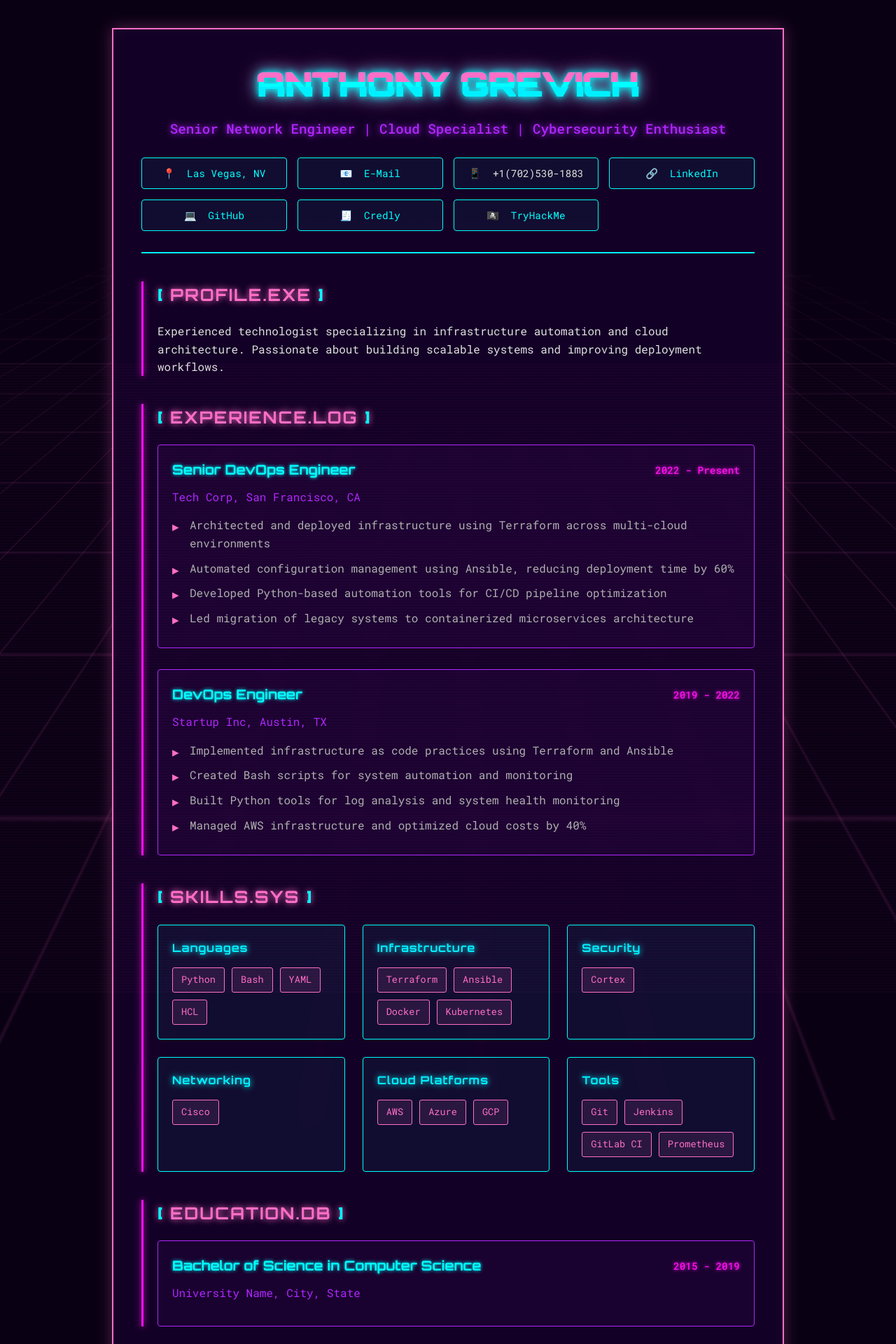
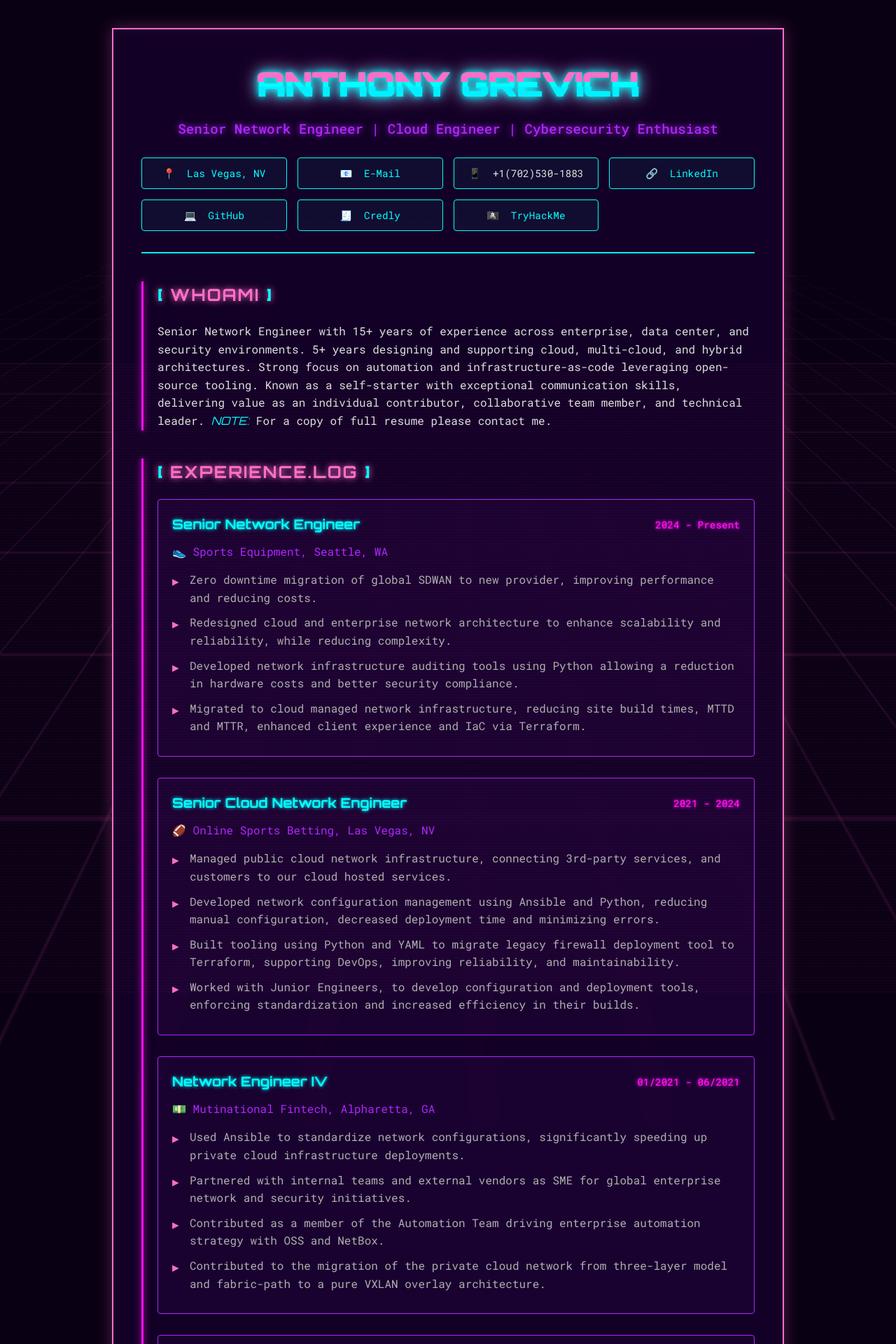
Before and after one commit to fastfabric/fastfabric.github.io, a Jekyll site: the page built from index.html, in a window 1280 px wide. Shown: the top 1920 px of the page at 70% size. Built offline with Jekyll 4.4.1, drawn with Linux system fonts in a browser that asks for light colours; some of the changed text lies outside the part shown.

Commit message:
Updated Experience and Other Items

```diff
--- a/_config.yml
+++ b/_config.yml
@@ -9,7 +9,7 @@ url: "" # the base hostname & protocol for your site
 
 # Personal info
 name: "ANTHONY GREVICH"
-tagline: "Senior Network Engineer | Cloud Specialist | Cybersecurity Enthusiast"
+tagline: "Senior Network Engineer | Cloud Engineer | Cybersecurity Enthusiast"
 location: "maps.app.goo.gl/XupTmAWTv1jW6Wk19"
 phone: "+1(702)530-1883"
 website: "fastfabric.github.io"
--- a/assets/css/style.css
+++ b/assets/css/style.css
@@ -193,6 +193,11 @@ body {
   text-shadow: 0 0 10px var(--neon-purple);
   margin-bottom: 20px;
   font-weight: 500;
+}
+
+.note {
+  font-family: 'Orbitron', sans-serif;
+  color: var(--electric-cyan);
 }
 
 /* Contact Grid */
--- a/index.html
+++ b/index.html
@@ -45,9 +45,15 @@ title: Resume
 
   <!-- Summary Section -->
   <section class="cyber-section">
-    <h2 class="section-title"><span class="bracket">[</span> PROFILE.EXE <span class="bracket">]</span></h2>
+    <h2 class="section-title"><span class="bracket">[</span> WHOAMI <span class="bracket">]</span></h2>
     <div class="section-content">
-      <p>Experienced technologist specializing in infrastructure automation and cloud architecture. Passionate about building scalable systems and improving deployment workflows.</p>
+      <p>
+         Senior Network Engineer with 15+ years of experience across enterprise, data center, and security environments.
+         5+ years designing and supporting cloud, multi-cloud, and hybrid architectures. Strong focus on automation
+         and infrastructure-as-code leveraging open-source tooling. Known as a self-starter with exceptional communication skills,
+         delivering value as an individual contributor, collaborative team member, and technical leader.
+         <em class="note">NOTE:</em> For a copy of full resume please contact me.
+      </p>
     </div>
   </section>
 
@@ -58,29 +64,57 @@ title: Resume
 
       <div class="experience-item">
         <div class="item-header">
-          <h3 class="item-title">Senior DevOps Engineer</h3>
-          <span class="item-date">2022 - Present</span>
+          <h3 class="item-title">Senior Network Engineer</h3>
+          <span class="item-date">2024 - Present</span>
         </div>
-        <p class="item-company">Tech Corp, San Francisco, CA</p>
+        <p class="item-company">👟 Sports Equipment, Seattle, WA</p>
         <ul class="cyber-list">
-          <li>Architected and deployed infrastructure using Terraform across multi-cloud environments</li>
-          <li>Automated configuration management using Ansible, reducing deployment time by 60%</li>
-          <li>Developed Python-based automation tools for CI/CD pipeline optimization</li>
-          <li>Led migration of legacy systems to containerized microservices architecture</li>
+          <li>Zero downtime migration of global SDWAN to new provider, improving performance and reducing costs.</li>
+          <li>Redesigned cloud and enterprise network architecture to enhance scalability and reliability, while reducing complexity.</li>
+          <li>Developed network infrastructure auditing tools using Python allowing a reduction in hardware costs and better security compliance.</li>
+          <li>Migrated to cloud managed network infrastructure, reducing site build times, MTTD and MTTR, enhanced client experience and IaC via Terraform.</li>
         </ul>
       </div>
 
       <div class="experience-item">
         <div class="item-header">
-          <h3 class="item-title">DevOps Engineer</h3>
-          <span class="item-date">2019 - 2022</span>
+          <h3 class="item-title">Senior Cloud Network Engineer</h3>
+          <span class="item-date">2021 - 2024</span>
         </div>
-        <p class="item-company">Startup Inc, Austin, TX</p>
+        <p class="item-company">🏈 Online Sports Betting, Las Vegas, NV</p>
         <ul class="cyber-list">
-          <li>Implemented infrastructure as code practices using Terraform and Ansible</li>
-          <li>Created Bash scripts for system automation and monitoring</li>
-          <li>Built Python tools for log analysis and system health monitoring</li>
-          <li>Managed AWS infrastructure and optimized cloud costs by 40%</li>
+          <li>Managed public cloud network infrastructure, connecting 3rd-party services, and customers to our cloud hosted services.</li>
+          <li>Developed network configuration management using Ansible and Python, reducing manual configuration, decreased deployment time and minimizing errors.</li>
+          <li>Built tooling using Python and YAML to migrate legacy firewall deployment tool to Terraform, supporting DevOps, improving reliability, and maintainability.</li>
+          <li>Worked with Junior Engineers, to develop configuration and deployment tools, enforcing standardization and increased efficiency in their builds.</li>
+        </ul>
+      </div>
+
+      <div class="experience-item">
+        <div class="item-header">
+          <h3 class="item-title">Network Engineer IV</h3>
+          <span class="item-date">01/2021 - 06/2021</span>
+        </div>
+        <p class="item-company">💵 Mutinational Fintech, Alpharetta, GA</p>
+        <ul class="cyber-list">
+          <li>Used Ansible to standardize network configurations, significantly speeding up private cloud infrastructure deployments.</li>
+          <li>Partnered with internal teams and external vendors as SME for global enterprise network and security initiatives.</li>
+          <li>Contributed as a member of the Automation Team driving enterprise automation strategy with OSS and NetBox.</li>
+          <li>Contributed to the migration of the private cloud network from three-layer model and fabric-path to a pure VXLAN overlay architecture.</li>
+        </ul>
+      </div>
+
+      <div class="experience-item">
+        <div class="item-header">
+          <h3 class="item-title">Network Engineer / Cloud Engineer</h3>
+          <span class="item-date">2018 - 2021</span>
+        </div>
+        <p class="item-company">☁️ Private Cloud Platform, Sunnyvale, CA</p>
+        <ul class="cyber-list">
+          <li>Given a week deadline, designed and built an IPv6 network inline with existing IPv4 dev environment, leveraging various native IPv6 technologies and FOSS, allowing implementation of IPv6 functionality in SaaS product.</li>
+          <li>Migrated virtual cloud routers to OSS platform, saving licensing costs, contributing to the project, achieving 10Gbps line rate forwarding, and kicking off integration of SR-IOV functionality in SaaS product. </li>
+          <li>Contributed to PCI compliance efforts for our SaaS product by implementing security requirements for our on-premise, hosted BMaaS and cloud infrastructure.</li>
+          <li>Managed hosted BMaaS network infrastructure, DX public cloud peerings and hypervisor security for our production environment.</li>
         </ul>
       </div>
 
@@ -89,7 +123,7 @@ title: Resume
 
   <!-- Skills Section -->
   <section class="cyber-section">
-    <h2 class="section-title"><span class="bracket">[</span> SKILLS.SYS <span class="bracket">]</span></h2>
+    <h2 class="section-title"><span class="bracket">[</span> SKILLS.DB <span class="bracket">]</span></h2>
     <div class="section-content">
       <div class="skills-grid">
         <div class="skill-category">
@@ -99,6 +133,8 @@ title: Resume
             <span class="skill-tag">Bash</span>
             <span class="skill-tag">YAML</span>
             <span class="skill-tag">HCL</span>
+            <span class="skill-tag">JSON</span>
+            <span class="skill-tag">Jinja2</span>
           </div>
         </div>
 
@@ -109,6 +145,9 @@ title: Resume
             <span class="skill-tag">Ansible</span>
             <span class="skill-tag">Docker</span>
             <span class="skill-tag">Kubernetes</span>
+            <span class="skill-tag">Vagrant</span>
+            <span class="skill-tag">Saltstack</span>
+            <span class="skill-tag">Pulumi</span>
           </div>
         </div>
 
@@ -116,6 +155,11 @@ title: Resume
           <h4>Security</h4>
           <div class="skill-tags">
             <span class="skill-tag">Cortex</span>
+            <span class="skill-tag">Shodan</span>
+            <span class="skill-tag">Panorama</span>
+            <span class="skill-tag">JumpCloud</span>
+            <span class="skill-tag">ExtraHop</span>
+            <span class="skill-tag">Splunk</span>
           </div>
         </div>
 
@@ -123,6 +167,16 @@ title: Resume
           <h4>Networking</h4>
           <div class="skill-tags">
             <span class="skill-tag">Cisco</span>
+            <span class="skill-tag">Juniper</span>
+            <span class="skill-tag">Ubiquiti</span>
+            <span class="skill-tag">Arista</span>
+            <span class="skill-tag">Meraki</span>
+            <span class="skill-tag">Velocloud</span>
+            <span class="skill-tag">VyOS</span>
+            <span class="skill-tag">Palo Alto</span>
+            <span class="skill-tag">Cradlepoint</span>
+            <span class="skill-tag">Fortinet</span>
+            <span class="skill-tag">F5</span>
           </div>
         </div>
 
@@ -131,7 +185,7 @@ title: Resume
           <div class="skill-tags">
             <span class="skill-tag">AWS</span>
             <span class="skill-tag">Azure</span>
-            <span class="skill-tag">GCP</span>
+            <span class="skill-tag">Openstack</span>
           </div>
         </div>
 
@@ -139,16 +193,19 @@ title: Resume
           <h4>Tools</h4>
           <div class="skill-tags">
             <span class="skill-tag">Git</span>
-            <span class="skill-tag">Jenkins</span>
-            <span class="skill-tag">GitLab CI</span>
             <span class="skill-tag">Prometheus</span>
+            <span class="skill-tag">Solarwinds</span>
+            <span class="skill-tag">Grafana</span>
+            <span class="skill-tag">Infoblox</span>
+            <span class="skill-tag">LibreNMS</span>
+            <span class="skill-tag">Observium</span>
           </div>
         </div>
       </div>
     </div>
   </section>
 
-  <!-- Education Section -->
+  <!-- Education Section
   <section class="cyber-section">
     <h2 class="section-title"><span class="bracket">[</span> EDUCATION.DB <span class="bracket">]</span></h2>
     <div class="section-content">
@@ -173,5 +231,6 @@ title: Resume
       </div>
     </div>
   </section>
+  -->
 
 </div>
```
Also changed, not shown: other parts of index.html (+2 -1 lines).
